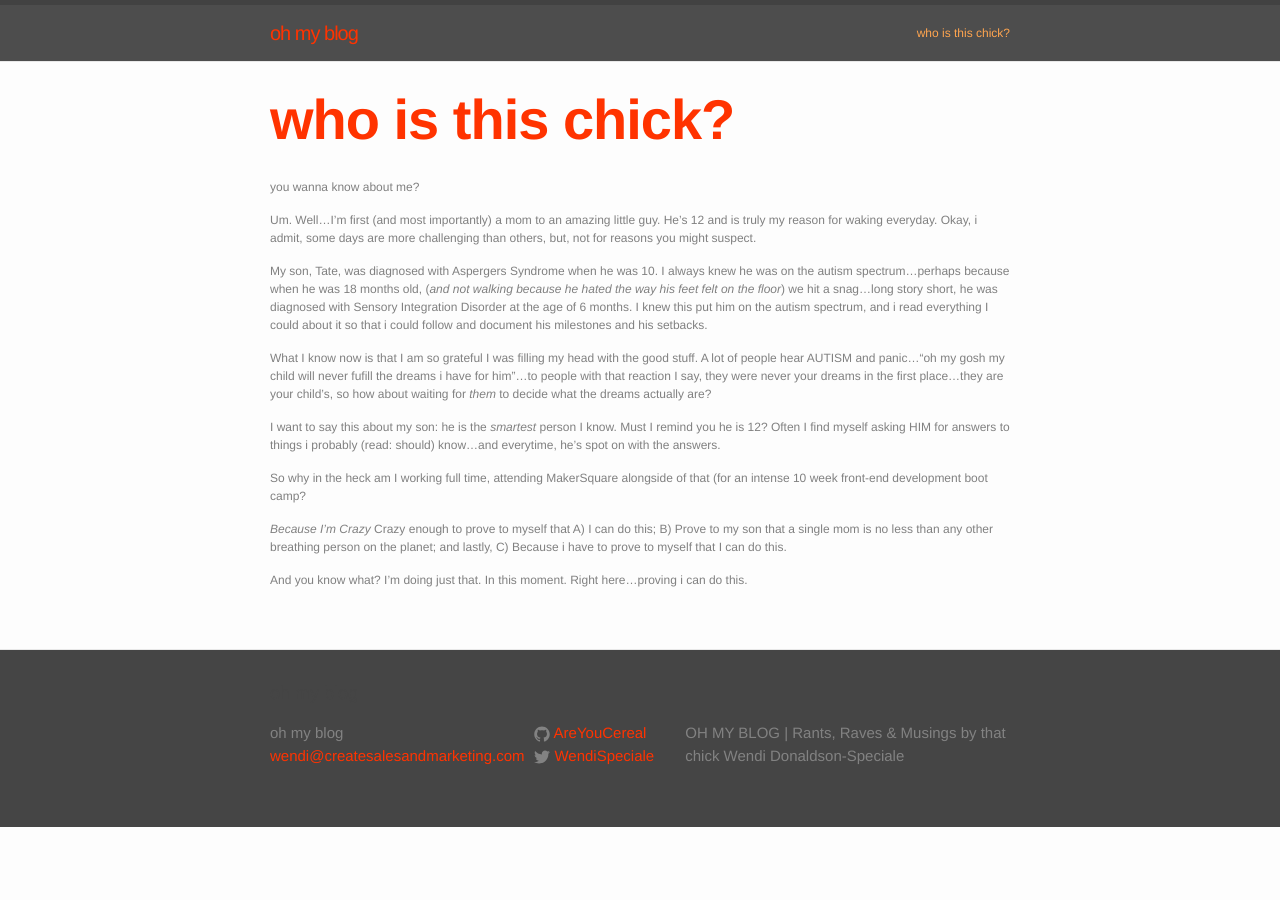
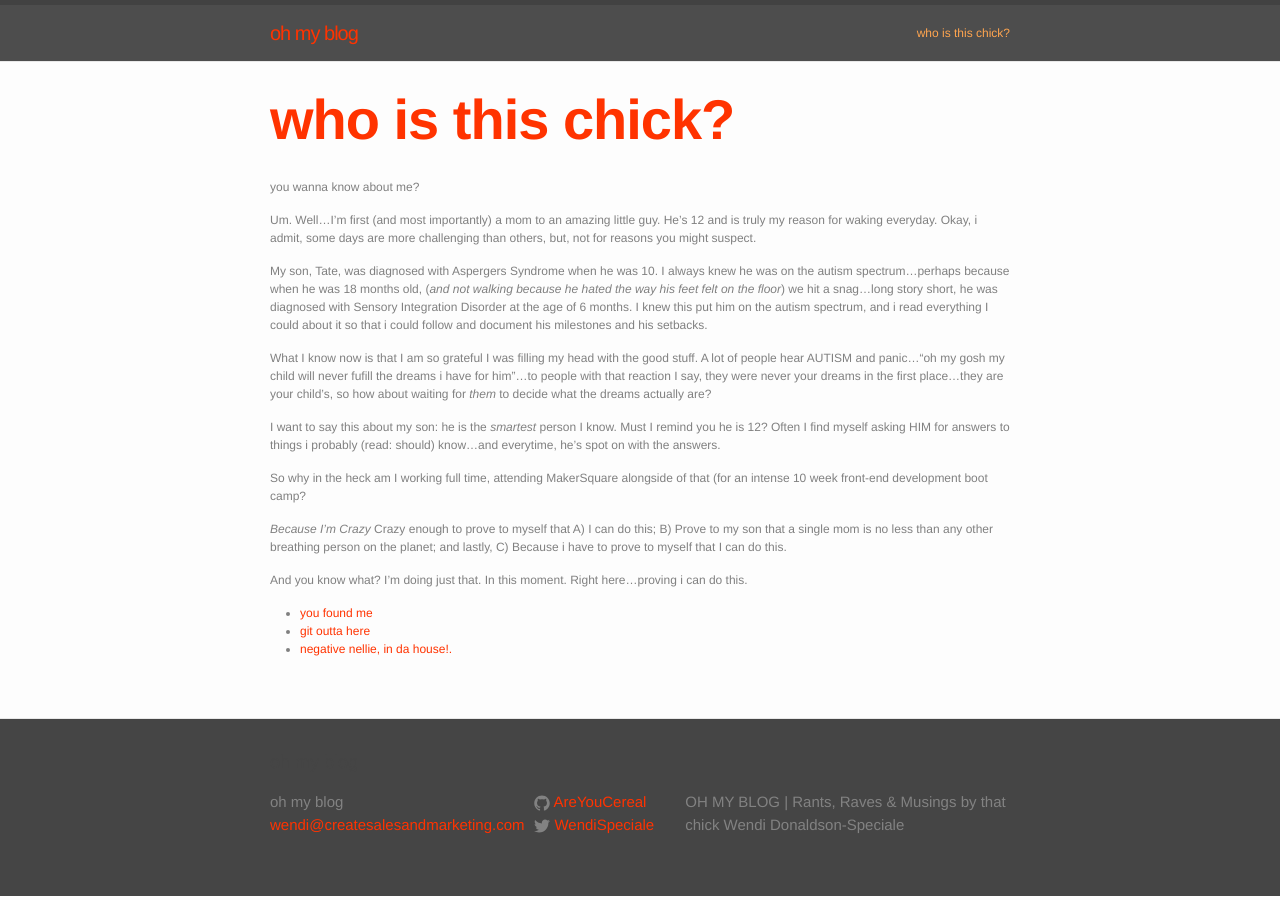
Before and after one commit to AreYouCereal/areyoucereal.github.io, a Jekyll site: the page built from about.md, in a window 1280 px wide. Built offline with Jekyll 4.4.1, drawn with Linux system fonts in a browser that asks for light colours.

Commit message:
changing post titles

```diff
--- a/_posts/2014-09-21-first-makersquare-blog-post.markdown
+++ b/_posts/2014-09-21-first-makersquare-blog-post.markdown
@@ -1,8 +1,16 @@
 ---
 layout: post
-title: "git hates me."
+title: "negative nellie, in da house!."
 date: 2014-09-21
 ---
 
 Okay, trying to be positive here, so let me just say this kindly...I hate GIT. Well, it's a love hate relationshhip. Meaning, when it does as I ask of it, i love it. When it stumps me to the point of pulling every hair out of my head, i loath it. Um, I might just be in over my head.
 However, this girl loves a good challenge. It's funny...as soon as frustration with git is about to takeover, i find myself engrossed in the process. Some people might not like learning...i happen to love it...when it is going my way. When it is not and i cannot find the answers to my questions anywhere is when I feel defeated. But then, I simply pull up Elyse's email and she always has the answer...in a very helpful way. Love that. Really loving the journey thus far. Let's pray i can find a way to get GIT on Team Wendi.
+
+<ul>
+  {% for post in site.posts %}
+    <li>
+      <a href="{{ post.url }}">{{ post.title }}</a>
+    </li>
+  {% endfor %}
+</ul>
--- a/about.md
+++ b/about.md
@@ -21,3 +21,11 @@
 
 And you know what?
 I'm doing just that. In this moment. Right here...proving i can do this.
+
+<ul>
+  {% for post in site.posts %}
+    <li>
+      <a href="{{ post.url }}">{{ post.title }}</a>
+    </li>
+  {% endfor %}
+</ul>
```
Also changed, not shown: _posts/2014-09-22-blog-2-post.markdown (+8 -0 lines), _posts/2014-10-05-you-found-me.markdown (+7 -1 lines), images/wt.jpg (added).
